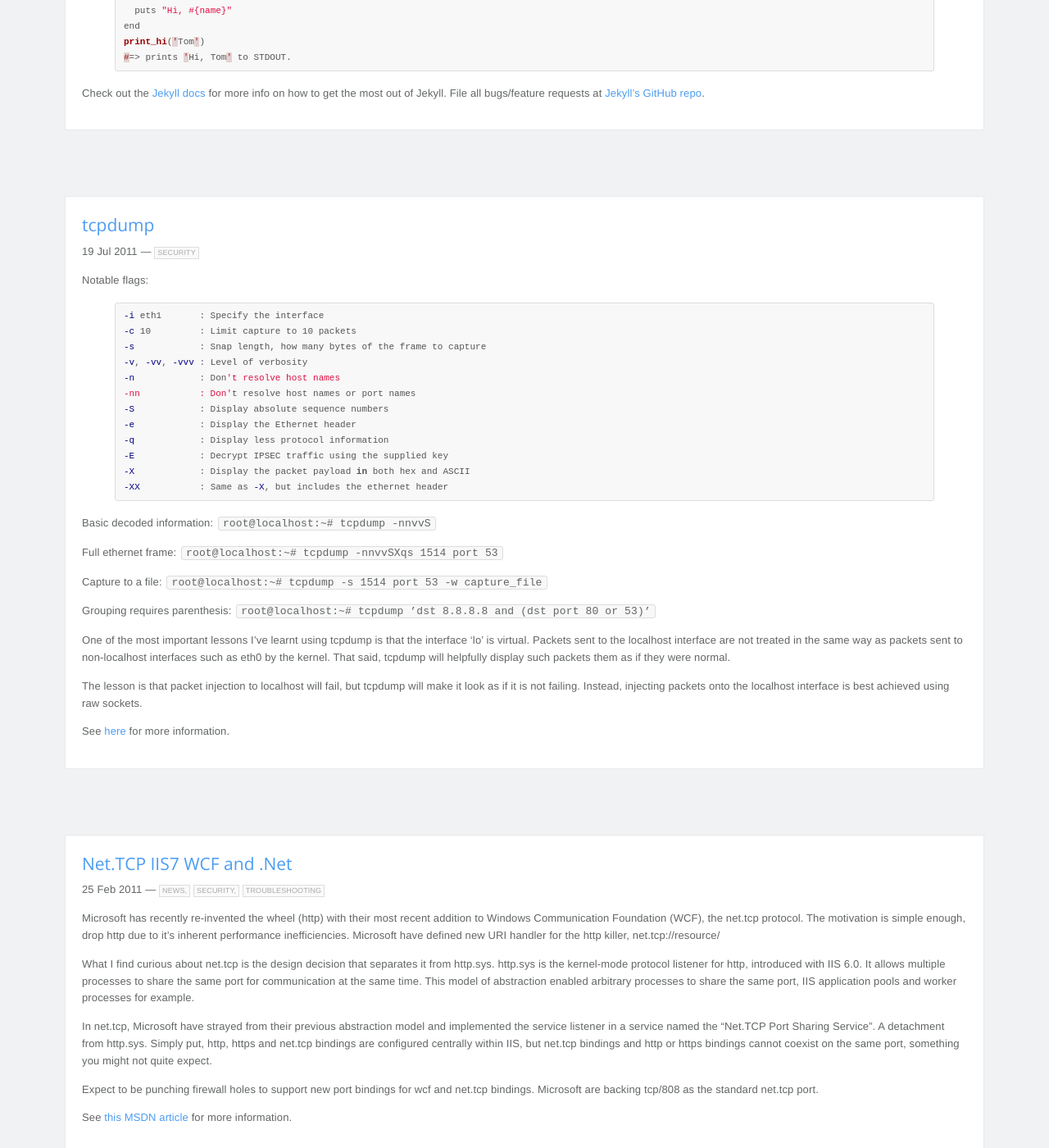
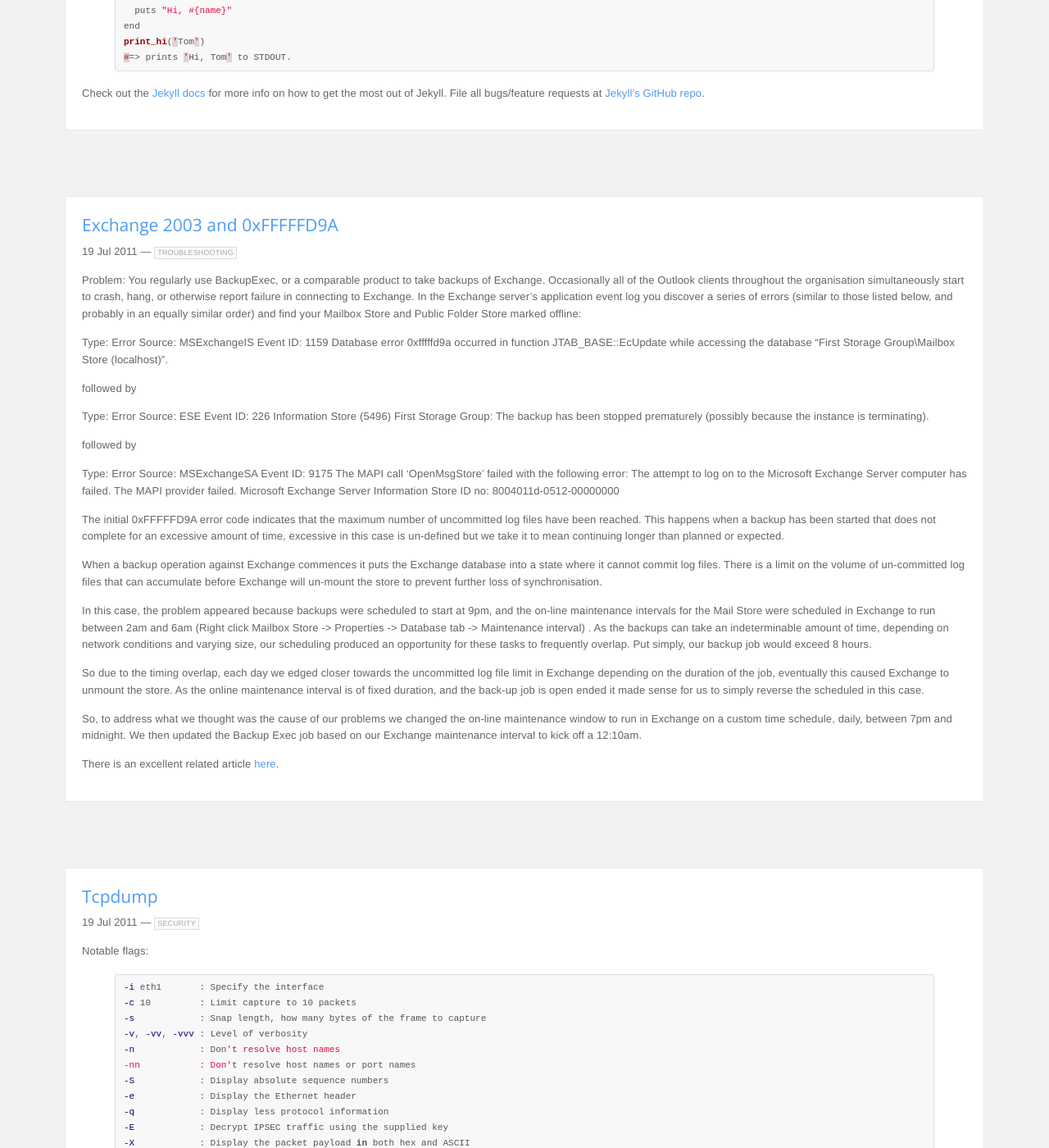
Before and after one commit to pingfu/pingfu.github.io, a Jekyll site: the page built from blog.html, in a window 1280 px wide and 1400 px high, scrolled down 1121 px. Shown: the whole window at 82% size. Built offline with Jekyll 4.4.1, drawn with Linux system fonts in a browser that asks for light colours; nearby versions of some CDN libraries; Markdown is read by kramdown in place of the engine named in the settings; some of the changed text lies outside the part shown.

Commit message:
updated posts

```diff
--- a/_posts/2011-07-19-tcpdump.markdown
+++ b/_posts/2011-07-19-tcpdump.markdown
@@ -1,6 +1,6 @@
 ---
 layout: post
-title: "tcpdump"
+title: "Tcpdump"
 date: 2011-07-19
 categories: Security
 tags: tcpdump
--- a/_posts/2011-07-20-exchange-2003-and-0xFFFFFD9A.markdown
+++ b/_posts/2011-07-20-exchange-2003-and-0xFFFFFD9A.markdown
@@ -1,7 +1,7 @@
 ---
 layout: post
 title: "Exchange 2003 and 0xFFFFFD9A"
-date: 2000-01-01 00:00:00
+date: 2011-07-19
 categories: Troubleshooting
 tags: exchange
 ---
```
